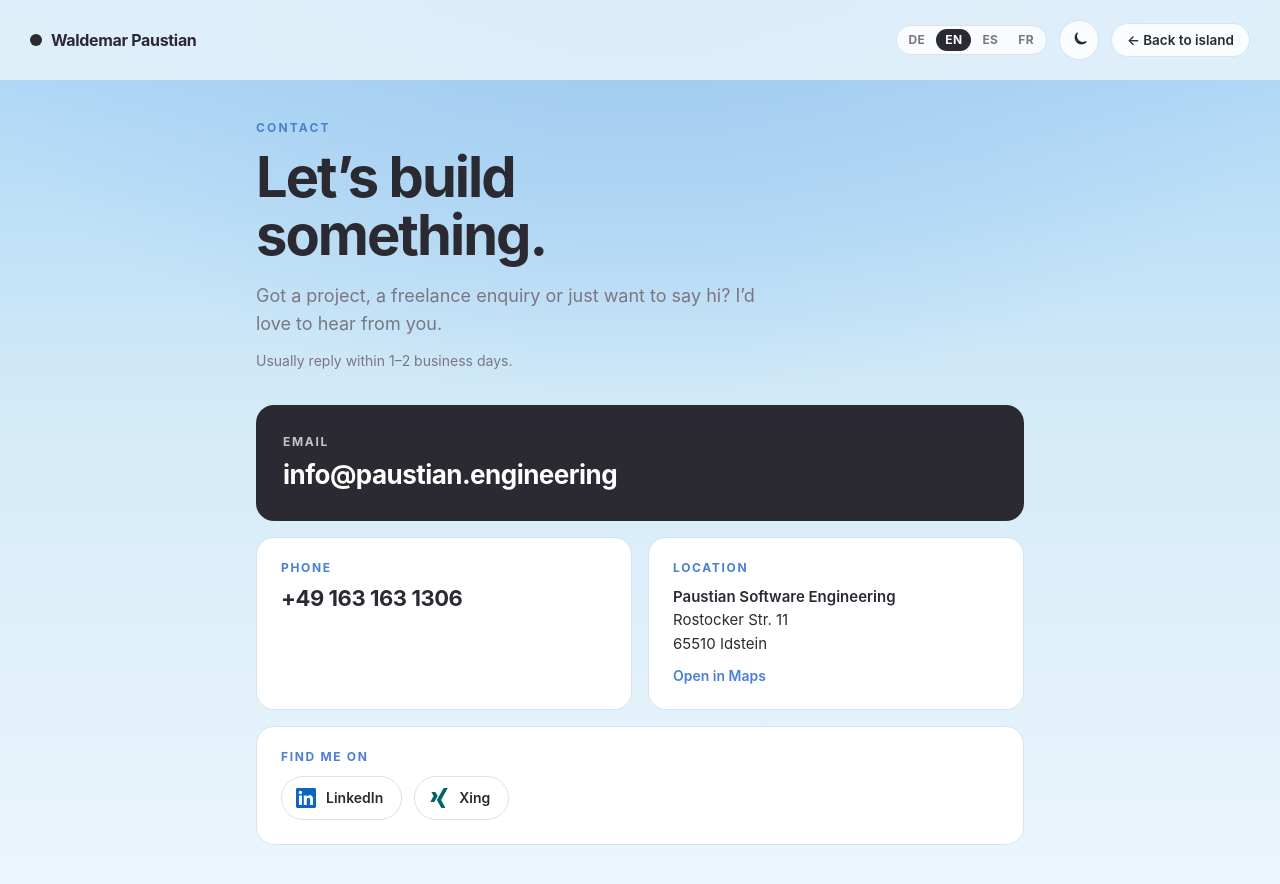
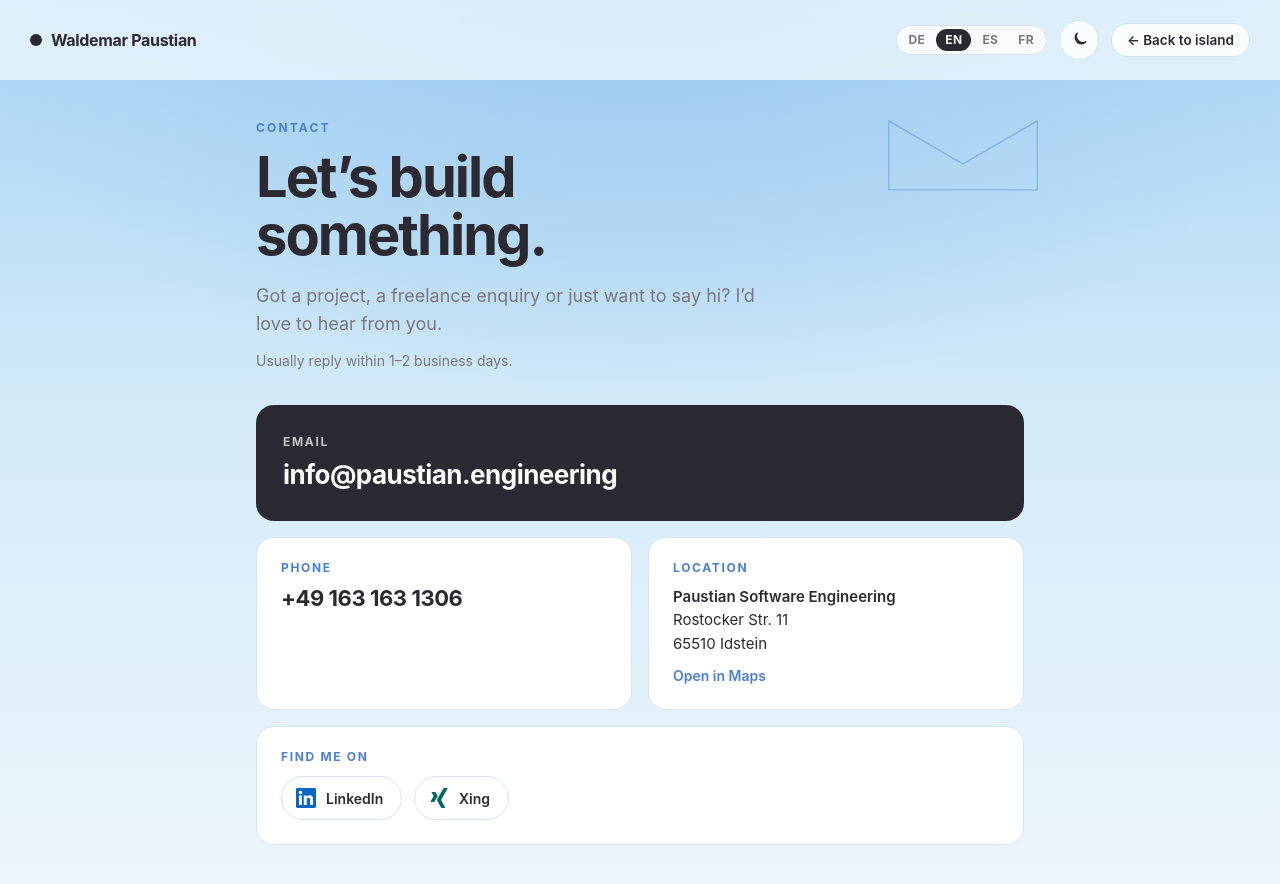
Before and after one commit to waldemarpaustian-engineering/portfolio-diorama-react, a React (Vite) app: page /contact in a window 1280 px wide. Shown: the top 884 px of the page. Built offline with nearby package versions, Linux system fonts and the light colour scheme; no server answers.

Commit message:
animation js kontakt

```diff
--- a/package.json
+++ b/package.json
@@ -11,6 +11,7 @@
   "dependencies": {
     "@react-three/drei": "^9.114.3",
     "@react-three/fiber": "^8.17.10",
+    "animejs": "^4.4.1",
     "i18next": "^26.3.1",
     "i18next-browser-languagedetector": "^8.2.1",
     "react": "^18.3.1",
--- a/src/App.jsx
+++ b/src/App.jsx
@@ -1,4 +1,4 @@
-import { Routes, Route } from 'react-router-dom'
+import { Routes, Route, Navigate } from 'react-router-dom'
 import Starfield from './components/Starfield.jsx'
 import Scene from './components/Scene.jsx'
 import About from './pages/About.jsx'
@@ -13,7 +13,8 @@ export default function App() {
       <Routes>
       <Route path="/" element={<Scene />} />
       <Route path="/about" element={<About />} />
-      <Route path="/works" element={<Works />} />
+      <Route path="/work" element={<Works />} />
+      <Route path="/works" element={<Navigate to="/work" replace />} />
       <Route path="/blog" element={<Blog />} />
       <Route path="/contact" element={<Contact />} />
       </Routes>
--- /dev/null
+++ b/src/components/ContactLetterArt.jsx
@@ -0,0 +1,34 @@
+export default function ContactLetterArt() {
+  return (
+    <svg className="contact-letter" viewBox="0 0 220 150" aria-hidden="true">
+      <path
+        className="contact-letter__path"
+        d="M24 38 L110 88 L196 38"
+        fill="none"
+        stroke="currentColor"
+        strokeWidth="1.6"
+        strokeLinecap="round"
+        strokeLinejoin="round"
+      />
+      <path
+        className="contact-letter__path"
+        d="M24 38 L24 118 L196 118 L196 38"
+        fill="none"
+        stroke="currentColor"
+        strokeWidth="1.6"
+        strokeLinecap="round"
+        strokeLinejoin="round"
+      />
+      <path
+        className="contact-letter__path contact-letter__path--fold"
+        d="M24 38 L110 88 L196 38 L110 88"
+        fill="none"
+        stroke="currentColor"
+        strokeWidth="1"
+        strokeLinecap="round"
+        strokeLinejoin="round"
+        opacity="0.5"
+      />
+    </svg>
+  )
+}
--- a/src/components/SocialLink.jsx
+++ b/src/components/SocialLink.jsx
@@ -1,7 +1,7 @@
-export default function SocialLink({ href, icon, label }) {
+export default function SocialLink({ href, icon, label, className = '' }) {
   return (
     <a
-      className={`social-link social-link--${icon.title.toLowerCase()}`}
+      className={`social-link social-link--${icon.title.toLowerCase()} ${className}`.trim()}
       href={href}
       target="_blank"
       rel="noopener noreferrer"
--- a/src/data/signs.js
+++ b/src/data/signs.js
@@ -4,7 +4,7 @@
 // hw/hh = half width / half height of the plaque (world units, before model scale)
 export const SIGNS = [
   { label: 'About Me', to: '/about',   p: [-0.6935, -0.1042, -0.1743], hw: 0.36, hh: 0.09, nrm: [0.248, -0.034, 0.968] },
-  { label: 'Works',    to: '/works',   p: [-0.6983, -0.1990, -0.1727], hw: 0.36, hh: 0.08, nrm: [0.173,  0.048, 0.984] },
+  { label: 'Work',     to: '/work',    p: [-0.6983, -0.1990, -0.1727], hw: 0.36, hh: 0.08, nrm: [0.173,  0.048, 0.984] },
   { label: 'Blog',     to: '/blog',    p: [-0.6946, -0.2912, -0.1738], hw: 0.36, hh: 0.08, nrm: [0.536, -0.050, 0.843] },
   { label: 'Contact',  to: '/contact', p: [-0.6961, -0.3867, -0.1736], hw: 0.34, hh: 0.08, nrm: [0.503,  0.152, 0.851] },
 ]
--- /dev/null
+++ b/src/hooks/useContactAnimations.js
@@ -0,0 +1,122 @@
+import { useEffect, useRef } from 'react'
+import { animate, createDrawable, createTimeline, stagger } from 'animejs'
+
+const fadeUp = {
+  opacity: [0, 1],
+  translateY: [22, 0],
+  duration: 640,
+  ease: 'out(3)',
+}
+
+function showAll(root) {
+  root.querySelectorAll('.contact-anim, .contact-anim-social, .contact-letter__path').forEach((el) => {
+    el.style.opacity = '1'
+    el.style.transform = 'none'
+  })
+}
+
+export function useContactAnimations() {
+  const mainRef = useRef(null)
+  const emailRef = useRef(null)
+
+  useEffect(() => {
+    const root = mainRef.current
+    if (!root) return undefined
+
+    if (window.matchMedia('(prefers-reduced-motion: reduce)').matches) {
+      showAll(root)
+      return undefined
+    }
+
+    const intro = root.querySelectorAll('.contact-intro .contact-anim')
+    const primary = root.querySelector('.contact-card--email')
+    const cards = root.querySelectorAll('.contact-grid .contact-anim')
+    const socials = root.querySelectorAll('.contact-anim-social')
+    const letterPaths = root.querySelectorAll('.contact-letter__path')
+
+    const tl = createTimeline()
+
+    if (letterPaths.length) {
+      const drawables = createDrawable(letterPaths)
+      tl.add(letterPaths, { opacity: [0, 1], duration: 300, ease: 'out(2)' }, 0)
+      tl.add(drawables, {
+        draw: ['0 0', '0 1'],
+        duration: 1500,
+        ease: 'inOut(2)',
+        delay: stagger(120),
+      }, 0)
+    }
+
+    if (intro.length) {
+      tl.add(intro, { ...fadeUp, delay: stagger(68) }, 100)
+    }
+
+    if (primary) {
+      tl.add(primary, {
+        opacity: [0, 1],
+        translateY: [30, 0],
+        scale: [0.97, 1],
+        duration: 760,
+        ease: 'out(4)',
+      }, '+=200')
+    }
+
+    if (cards.length) {
+      tl.add(cards, { ...fadeUp, delay: stagger(85) }, '+=140')
+    }
+
+    if (socials.length) {
+      tl.add(socials, {
+        opacity: [0, 1],
+        translateX: [-14, 0],
+        duration: 520,
+        ease: 'out(3)',
+        delay: stagger(110),
+      }, '+=100')
+    }
+
+    return () => tl.pause()
+  }, [])
+
+  useEffect(() => {
+    const el = emailRef.current
+    if (!el || window.matchMedia('(prefers-reduced-motion: reduce)').matches) return undefined
+
+    let pulse = null
+
+    const onEnter = () => {
+      pulse?.pause()
+      pulse = animate(el, {
+        scale: [1, 1.018],
+        duration: 900,
+        ease: 'inOut(2)',
+        alternate: true,
+        loop: true,
+      })
+      el.classList.add('contact-card--email-glow')
+    }
+
+    const onLeave = () => {
+      pulse?.pause()
+      pulse = null
+      el.classList.remove('contact-card--email-glow')
+      animate(el, { scale: 1, duration: 280, ease: 'out(2)' })
+    }
+
+    el.addEventListener('mouseenter', onEnter)
+    el.addEventListener('mouseleave', onLeave)
+    el.addEventListener('focus', onEnter)
+    el.addEventListener('blur', onLeave)
+
+    return () => {
+      pulse?.pause()
+      el.classList.remove('contact-card--email-glow')
+      el.removeEventListener('mouseenter', onEnter)
+      el.removeEventListener('mouseleave', onLeave)
+      el.removeEventListener('focus', onEnter)
+      el.removeEventListener('blur', onLeave)
+    }
+  }, [])
+
+  return { mainRef, emailRef }
+}
--- a/src/index.css
+++ b/src/index.css
@@ -230,7 +230,45 @@ h1.title { font-size: clamp(34px, 6vw, 56px); line-height: 1.03; letter-spacing:
 .chips span { background: var(--card-bg); border: 1px solid var(--line); border-radius: 999px; padding: 8px 14px; font-size: 13.5px; font-weight: 600; }
 .mail { margin-top: 26px; display: inline-flex; align-items: center; gap: 10px; background: var(--surface-active-bg); color: var(--surface-active-fg); text-decoration: none; border-radius: 999px; padding: 14px 24px; font-weight: 600; }
 
-.contact-page { max-width: 720px; }
+.contact-page {
+  position: relative;
+  max-width: 720px;
+}
+.contact-letter {
+  position: absolute;
+  top: 8px;
+  right: -8px;
+  width: min(190px, 42%);
+  height: auto;
+  color: var(--accent);
+  pointer-events: none;
+  z-index: 0;
+  opacity: 0.4;
+}
+html[data-theme="dark"] .contact-letter {
+  opacity: 0.28;
+}
+.contact-page > :not(.contact-letter) {
+  position: relative;
+  z-index: 1;
+}
+.contact-anim,
+.contact-anim-social {
+  opacity: 0;
+  will-change: transform, opacity;
+}
+.contact-letter__path {
+  opacity: 0;
+}
+@media (prefers-reduced-motion: reduce) {
+  .contact-anim,
+  .contact-anim-social,
+  .contact-letter__path {
+    opacity: 1;
+    transform: none;
+    will-change: auto;
+  }
+}
 .contact-page__lead { max-width: 520px; }
 .contact-page__note {
   margin-top: 14px;
@@ -261,10 +299,22 @@ html[data-theme="dark"] a.contact-card:hover {
   background: var(--surface-active-bg);
   color: var(--surface-active-fg);
   border-color: transparent;
+  transform-origin: center;
+  transition: box-shadow 0.35s ease;
 }
 .contact-card--primary:hover {
   border-color: transparent;
   opacity: 0.92;
+}
+.contact-card--email-glow {
+  box-shadow:
+    0 0 0 1px rgba(255, 255, 255, 0.08),
+    0 16px 40px rgba(74, 127, 212, 0.22);
+}
+html[data-theme="dark"] .contact-card--email-glow {
+  box-shadow:
+    0 0 0 1px rgba(255, 255, 255, 0.1),
+    0 16px 44px rgba(139, 154, 255, 0.18);
 }
 .contact-card--primary .contact-card__label {
   color: rgba(255, 255, 255, 0.72);
@@ -340,7 +390,8 @@ html[data-theme="dark"] a.contact-card:hover {
   font-weight: 600;
   color: var(--ink);
   text-decoration: none;
-  transition: background 0.15s ease, border-color 0.15s ease, transform 0.15s ease;
+  transform-origin: center left;
+  transition: background 0.15s ease, border-color 0.15s ease;
 }
 .social-link:hover {
   background: var(--surface-hover);
--- a/src/lib/signHover.js
+++ b/src/lib/signHover.js
@@ -56,7 +56,7 @@ export function playSignHover(pitch = 1) {
 }
 
 // Slightly different pitch per route so signs feel distinct but cohesive.
-const PITCH = { '/about': 0.96, '/works': 1.04, '/blog': 1.0, '/contact': 1.08 }
+const PITCH = { '/about': 0.96, '/work': 1.04, '/blog': 1.0, '/contact': 1.08 }
 
 export function playSignHoverFor(to) {
   playSignHover(PITCH[to] ?? 1)
--- a/src/pages/Contact.jsx
+++ b/src/pages/Contact.jsx
@@ -1,33 +1,44 @@
 import { useTranslation } from 'react-i18next'
 import PageNav from './PageNav.jsx'
+import ContactLetterArt from '../components/ContactLetterArt.jsx'
 import SocialLink from '../components/SocialLink.jsx'
 import { CONTACT } from '../data/contact.js'
 import { linkedinIcon, xingIcon } from '../data/socialIcons.js'
+import { useContactAnimations } from '../hooks/useContactAnimations.js'
 
 export default function Contact() {
   const { t } = useTranslation()
+  const { mainRef, emailRef } = useContactAnimations()
 
   return (
     <div className="page">
       <PageNav />
-      <main className="wrap contact-page">
-        <div className="eyebrow">{t('contact.eyebrow')}</div>
-        <h1 className="title">{t('contact.title')}</h1>
-        <p className="lead contact-page__lead">{t('contact.lead')}</p>
-        <p className="contact-page__note">{t('contact.note')}</p>
+      <main ref={mainRef} className="wrap contact-page">
+        <ContactLetterArt />
 
-        <a className="contact-card contact-card--primary" href={`mailto:${CONTACT.email}`}>
+        <div className="contact-intro">
+          <div className="contact-anim eyebrow">{t('contact.eyebrow')}</div>
+          <h1 className="contact-anim title">{t('contact.title')}</h1>
+          <p className="contact-anim lead contact-page__lead">{t('contact.lead')}</p>
+          <p className="contact-anim contact-page__note">{t('contact.note')}</p>
+        </div>
+
+        <a
+          ref={emailRef}
+          className="contact-anim contact-card contact-card--primary contact-card--email"
+          href={`mailto:${CONTACT.email}`}
+        >
           <span className="contact-card__label">{t('contact.emailLabel')}</span>
           <span className="contact-card__value">{CONTACT.email}</span>
         </a>
 
         <div className="contact-grid">
-          <a className="contact-card" href={`tel:${CONTACT.phone}`}>
+          <a className="contact-anim contact-card" href={`tel:${CONTACT.phone}`}>
             <span className="contact-card__label">{t('contact.phoneLabel')}</span>
             <span className="contact-card__value">{CONTACT.phoneDisplay}</span>
           </a>
 
-          <div className="contact-card contact-card--static">
+          <div className="contact-anim contact-card contact-card--static">
             <span className="contact-card__label">{t('contact.locationLabel')}</span>
             <address className="contact-card__address">
               <span>{CONTACT.company}</span>
@@ -44,11 +55,21 @@ export default function Contact() {
             </a>
           </div>
 
-          <div className="contact-card contact-card--static contact-card--wide">
+          <div className="contact-anim contact-card contact-card--static contact-card--wide">
             <span className="contact-card__label">{t('contact.socialLabel')}</span>
             <div className="contact-social">
-              <SocialLink href={CONTACT.linkedin} icon={linkedinIcon} label="LinkedIn" />
-              <SocialLink href={CONTACT.xing} icon={xingIcon} label="Xing" />
+              <SocialLink
+                className="contact-anim-social"
+                href={CONTACT.linkedin}
+                icon={linkedinIcon}
+                label="LinkedIn"
+              />
+              <SocialLink
+                className="contact-anim-social"
+                href={CONTACT.xing}
+                icon={xingIcon}
+                label="Xing"
+              />
             </div>
           </div>
         </div>
```
Also changed, not shown: src/hooks/useStaggerEntrance.js (added, +29 -0 lines), src/i18n/index.js (+15 -15 lines), src/pages/Works.jsx (+4 -4 lines), 1 other file (tests, documents, lock files or other folders).
